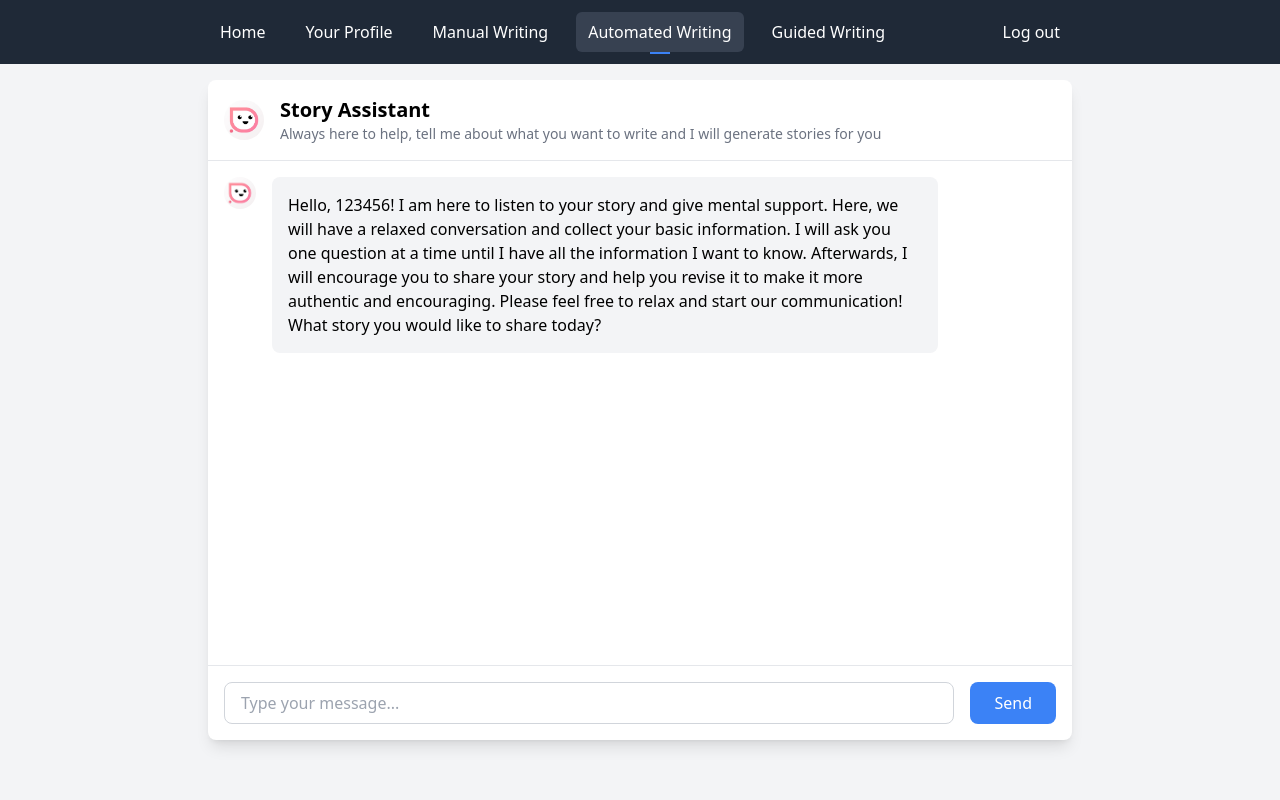
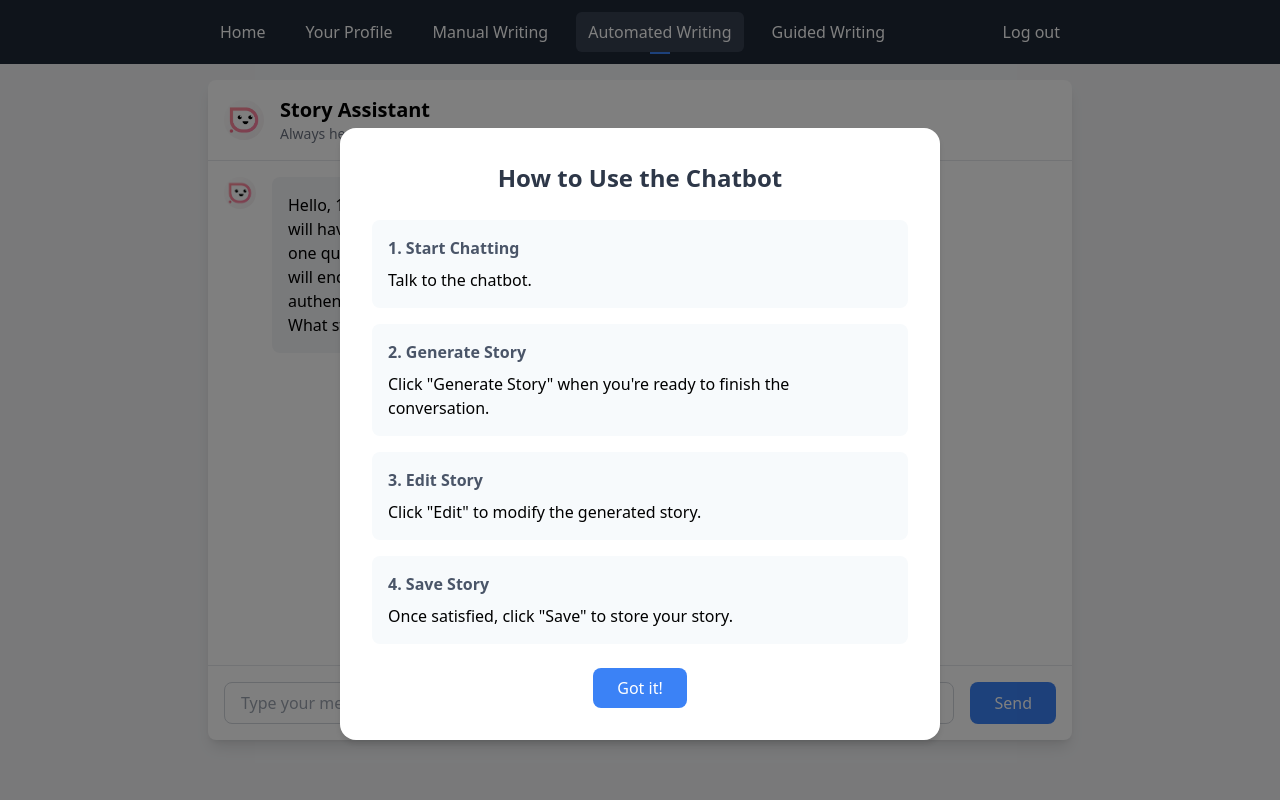
Before and after one commit to Skye725/Cochat_web, a Flask app: page /storygenerate in a window 1280 px wide. Run offline with Flask 3, Linux system fonts and the light colour scheme; a user stored in the database is signed in; some libraries are stand-ins or nearby versions.

Commit message:
11.25 generator guide

```diff
--- a/templates/storygenerate.html
+++ b/templates/storygenerate.html
@@ -31,6 +31,51 @@
             width: 20px;
             height: 2px;
             background-color: rgb(59, 130, 246);
+        }
+        .guide-modal {
+            display: none;
+            position: fixed;
+            z-index: 1000;
+            left: 0;
+            top: 0;
+            width: 100%;
+            height: 100%;
+            background-color: rgba(0, 0, 0, 0.5);
+        }
+
+        .guide-content {
+            background-color: white;
+            margin: 10% auto;
+            padding: 2rem;
+            border-radius: 1rem;
+            max-width: 600px;
+            box-shadow: 0 4px 6px rgba(0, 0, 0, 0.1);
+        }
+
+        .guide-title {
+            font-size: 1.5rem;
+            font-weight: bold;
+            color: #2d3748;
+            margin-bottom: 1.5rem;
+            text-align: center;
+        }
+
+        .guide-step {
+            margin-bottom: 1rem;
+            padding: 1rem;
+            background-color: #f7fafc;
+            border-radius: 0.5rem;
+        }
+
+        .guide-step-title {
+            font-weight: bold;
+            color: #4a5568;
+            margin-bottom: 0.5rem;
+        }
+
+        .guide-footer {
+            text-align: center;
+            margin-top: 1.5rem;
         }
     </style>
 </head>
@@ -89,6 +134,38 @@
                         Send
                     </button>
                 </form>
+            </div>
+        </div>
+    </div>
+
+    <div id="guideModal" class="guide-modal">
+        <div class="guide-content">
+            <h2 class="guide-title">How to Use the Chatbot</h2>
+
+            <div class="guide-step">
+                <div class="guide-step-title">1. Start Chatting</div>
+                <p>Talk to the chatbot.</p>
+            </div>
+
+            <div class="guide-step">
+                <div class="guide-step-title">2. Generate Story</div>
+                <p>Click "Generate Story" when you're ready to finish the conversation.</p>
+            </div>
+
+            <div class="guide-step">
+                <div class="guide-step-title">3. Edit Story</div>
+                <p>Click "Edit" to modify the generated story.</p>
+            </div>
+
+            <div class="guide-step">
+                <div class="guide-step-title">4. Save Story</div>
+                <p>Once satisfied, click "Save" to store your story.</p>
+            </div>
+
+            <div class="guide-footer">
+                <button onclick="closeGuide()" class="bg-blue-500 text-white px-6 py-2 rounded-lg hover:bg-blue-600 transition-colors">
+                    Got it!
+                </button>
             </div>
         </div>
     </div>
@@ -297,6 +374,31 @@
                 alert('Failed to save story: ' + error.message);
             }
         }
+
+        // 添加新的函数
+        function showGuide() {
+            document.getElementById('guideModal').style.display = 'block';
+        }
+
+        function closeGuide() {
+            document.getElementById('guideModal').style.display = 'none';
+            localStorage.setItem('chatbotGuideShown', 'true');
+        }
+
+        // 在页面加载时检查是否需要显示引导
+        window.addEventListener('load', function() {
+            if (!localStorage.getItem('chatbotGuideShown')) {
+                showGuide();
+            }
+        });
+
+        // 点击模态框外部时关闭
+        window.onclick = function(event) {
+            const modal = document.getElementById('guideModal');
+            if (event.target == modal) {
+                closeGuide();
+            }
+        }
     </script>
 </body>
 </html>
```
Also changed, not shown: db/CSProject.db.
